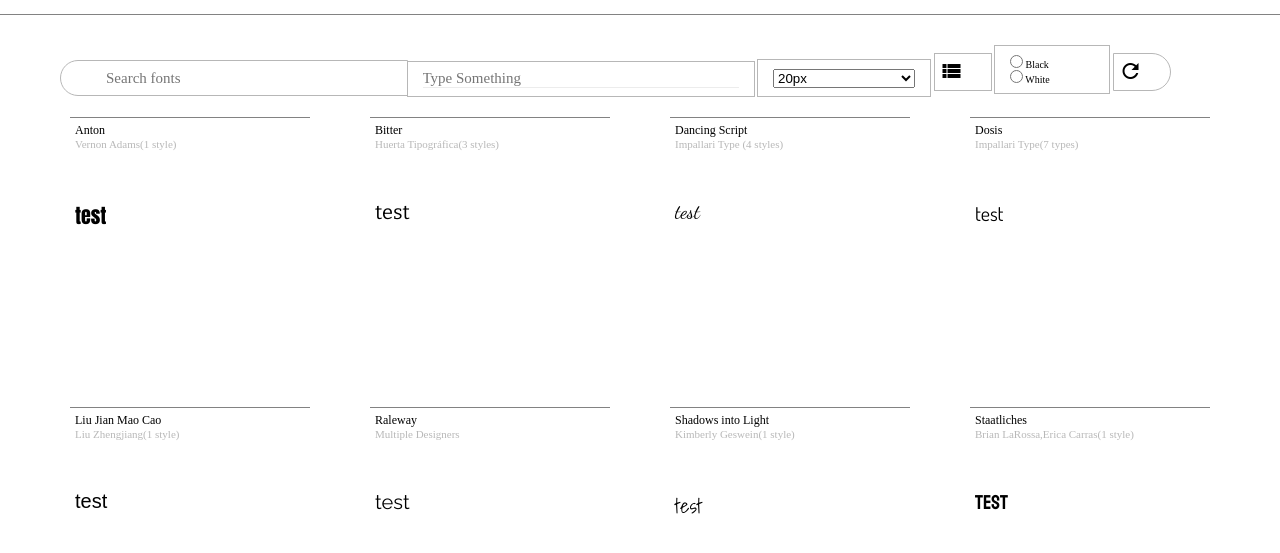
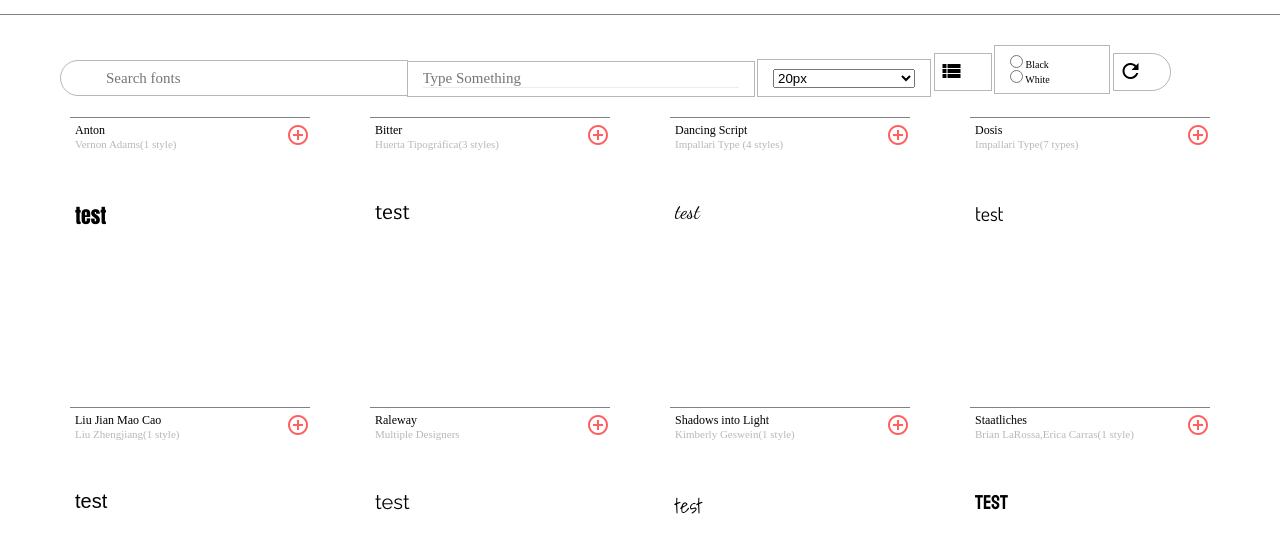
Before and after one commit to Saggitarie/Google-Fonts-App, a website: page index.html in a window 1280 px wide. Shown: the part 55-608 px from the top of the page. Drawn offline with nearby package versions, Linux system fonts and the light colour scheme; a web font is replaced by a local one.

Commit message:
# 10 #11 Positioned Add button in the top-right corner of each font card.

```diff
--- a/index.html
+++ b/index.html
@@ -74,6 +74,11 @@
     <div class="row">
       <div class="col-1-of-4">
         <div class="card">
+          <div class="card__icons">
+            <i class="material-icons">
+              add_circle_outline
+            </i>
+          </div>
           <p class="card__name">Anton</p>
           <p class="card__creator">Vernon Adams(1 style)</p>
           <p class="card__sample-text card__family--anton">test</p>
@@ -81,6 +86,11 @@
       </div>
       <div class="col-1-of-4">
         <div class="card">
+          <div class="card__icons">
+            <i class="material-icons">
+              add_circle_outline
+            </i>
+          </div>
           <p class="card__name">Bitter</p>
           <p class="card__creator">Huerta Tipográfica(3 styles)</p>
           <p class="card__sample-text card__family--bitter">test</p>
@@ -88,6 +98,11 @@
       </div>
       <div class="col-1-of-4">
         <div class="card">
+          <div class="card__icons">
+            <i class="material-icons">
+              add_circle_outline
+            </i>
+          </div>
           <p class="card__name">Dancing Script</p>
           <p class="card__creator">Impallari Type (4 styles)</p>
           <p class="card__sample-text card__family--dancing-script">test</p>
@@ -95,6 +110,11 @@
       </div>
       <div class="col-1-of-4">
         <div class="card">
+          <div class="card__icons">
+            <i class="material-icons">
+              add_circle_outline
+            </i>
+          </div>
           <p class="card__name">Dosis</p>
           <p class="card__creator">Impallari Type(7 types)</p>
           <p class="card__sample-text card__family--dosis">test</p>
@@ -104,6 +124,11 @@
     <div class="row">
       <div class="col-1-of-4">
         <div class="card">
+          <div class="card__icons">
+            <i class="material-icons">
+              add_circle_outline
+            </i>
+          </div>
           <p class="card__name">Liu Jian Mao Cao</p>
           <p class="card__creator">Liu Zhengjiang(1 style)</p>
           <p class="card__sample-text card__family--ljmc">test</p>
@@ -111,6 +136,11 @@
       </div>
       <div class="col-1-of-4">
         <div class="card">
+          <div class="card__icons">
+            <i class="material-icons">
+              add_circle_outline
+            </i>
+          </div>
           <p class="card__name">Raleway</p>
           <p class="card__creator">Multiple Designers</p>
           <p class="card__sample-text card__family--raleway">test</p>
@@ -118,6 +148,11 @@
       </div>
       <div class="col-1-of-4">
         <div class="card">
+          <div class="card__icons">
+            <i class="material-icons">
+              add_circle_outline
+            </i>
+          </div>
           <p class="card__name">Shadows into Light</p>
           <p class="card__creator">Kimberly Geswein(1 style)</p>
           <p class="card__sample-text card__family--shadows-into-light">test</p>
@@ -125,6 +160,11 @@
       </div>
       <div class="col-1-of-4">
         <div class="card">
+          <div class="card__icons">
+            <i class="material-icons">
+              add_circle_outline
+            </i>
+          </div>
           <p class="card__name">Staatliches</p>
           <p class="card__creator">Brian LaRossa,Erica Carras(1 style)</p>
           <p class="card__sample-text card__family--staatliches">test</p>
--- a/sass/components/_card.scss
+++ b/sass/components/_card.scss
@@ -2,6 +2,14 @@
   border-top: 1.5px solid $color-primary;
   padding:.5rem;
   height: 25rem;
+  position: relative;
+
+  &__icons {
+    color: $color-red;
+    position:absolute;
+    top:.5rem;
+    right:0;
+  }
 
   &__name {
     font-size:120%;
```
Also changed, not shown: css/style.css.
